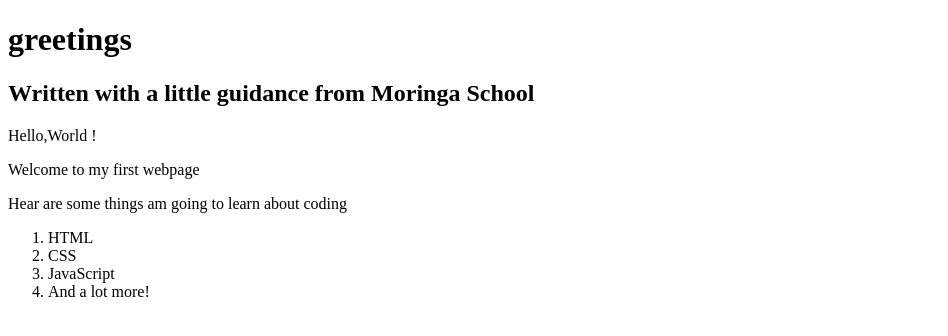
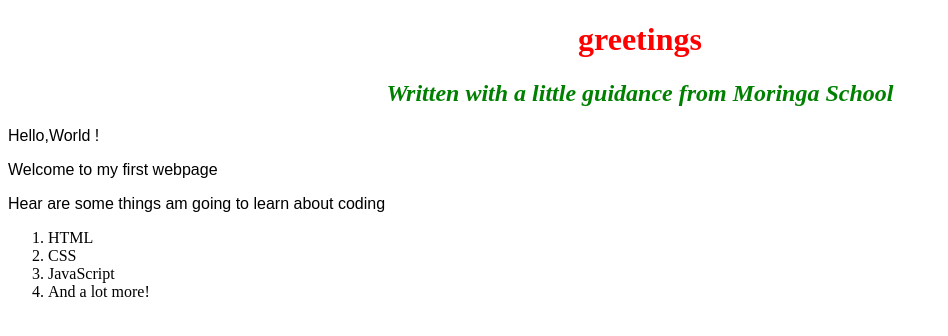
Before and after one commit to ambiyo-marion/first-website-project, a plain HTML site: page index.html in a window 1280 px wide. Shown: the whole page, without its empty margins (0-948 px from the left). Drawn offline with Linux system fonts and the light colour scheme.

Commit message:
change name of my-first-webpage.html to index.html

```diff
--- a/my-first-webpage.html
+++ b/index.html
@@ -2,6 +2,7 @@
 </html>
   <head>
      <title>My first webpage!</title>
+     <link rel="stylesheet" type="text/css" href="my-first-website.css">
      <h1>greetings</h1>
      <h2>Written with a little guidance from Moringa School</h2>
   </head>
--- /dev/null
+++ b/my-first-website.css
@@ -0,0 +1,15 @@
+h1{
+    color: red;
+    text-align: center;
+}
+h2{
+    color:green;
+    font-style: italic;
+    text-align: center;
+}
+p{
+    font-family: sans-serif;
+}
+ul{
+    line-height: 40px;
+}
```
